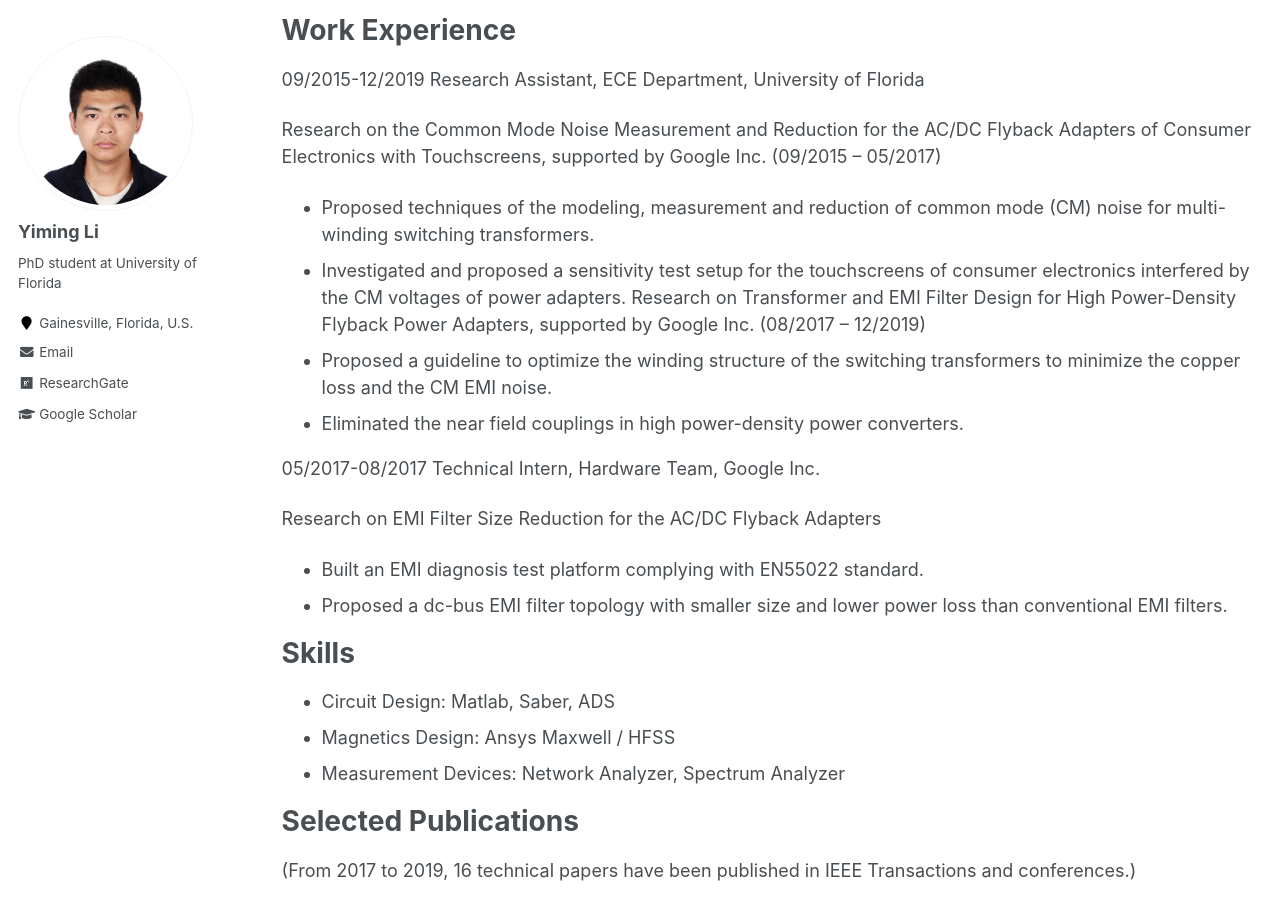
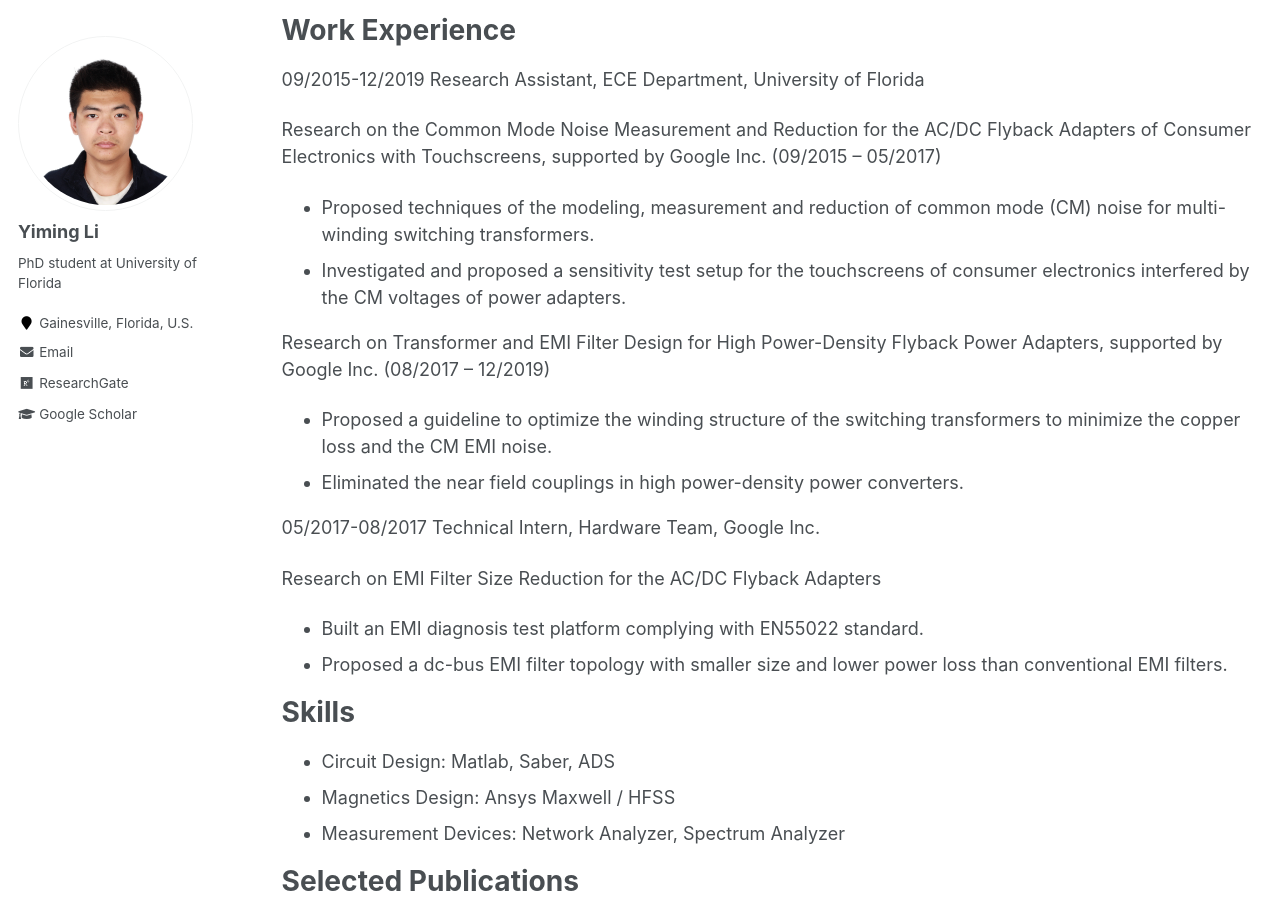
Before and after one commit to brighturan/YimingLi, a Jekyll site: the page built from _pages/cv.md, in a window 1280 px wide and 900 px high, scrolled down 333 px. Built offline with Jekyll 4.4.1, drawn with Linux system fonts in a browser that asks for light colours; part of the change alters nothing that is shown.

Commit message:
Update cv.md

```diff
--- a/_pages/cv.md
+++ b/_pages/cv.md
@@ -9,7 +9,7 @@ redirect_from:
 
 {% include base_path %}
 
-[Download my Resume here](https://zhedongma.github.io/files/Yiming Resume.pdf)
+[Download my Resume here](https://brighturan.github.io/brighturan/files/Yiming Resume.pdf)
 
 Education
 ======
@@ -24,6 +24,7 @@ Work Experience
 Research on the Common Mode Noise Measurement and Reduction for the AC/DC Flyback Adapters of Consumer Electronics with Touchscreens, supported by Google Inc. (09/2015 – 05/2017)
 *	Proposed techniques of the modeling, measurement and reduction of common mode (CM) noise for multi-winding switching transformers.
 *	Investigated and proposed a sensitivity test setup for the touchscreens of consumer electronics interfered by the CM voltages of power adapters.
+
 Research on Transformer and EMI Filter Design for High Power-Density Flyback Power Adapters, supported by Google Inc. (08/2017 – 12/2019)
 *	Proposed a guideline to optimize the winding structure of the switching transformers to minimize the copper loss and the CM EMI noise.
 *	Eliminated the near field couplings in high power-density power converters.
```
